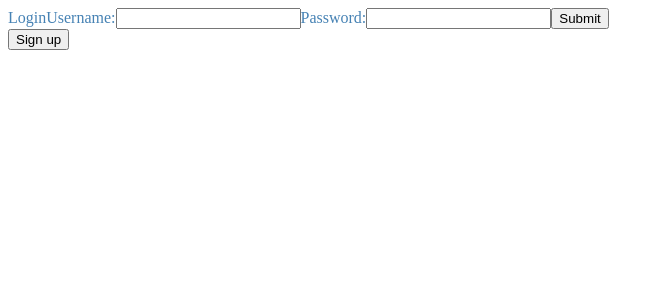
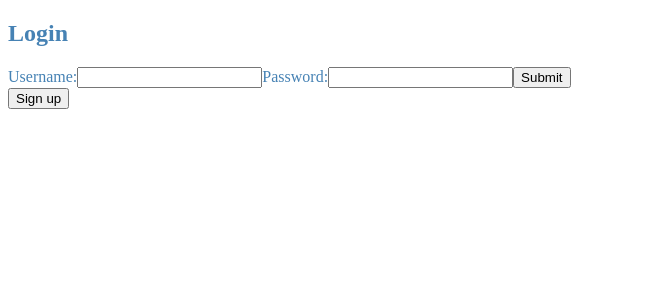
Before and after one commit to PinkyThomasIG/MyFlixApp-client, a React app: page / in a window 1280 px wide. Shown: the top 300 px of the page, without its empty margins (0-664 px from the left). Built offline with nearby package versions, Linux system fonts and the light colour scheme; the HTML template or start-up script is replaced by a standard one.

Commit message:
login updated

```diff
--- a/src/components/login-view/login-view.jsx
+++ b/src/components/login-view/login-view.jsx
@@ -40,7 +40,7 @@ export const LoginView = ({ onLoggedIn }) => {
 
   return (
     <form onSubmit={handleSubmit}>
-      Login
+      <h2>Login</h2>
       <label>
         Username:
         <input
```
Also changed, not shown: 2 other files (tests, documents, lock files or other folders).
